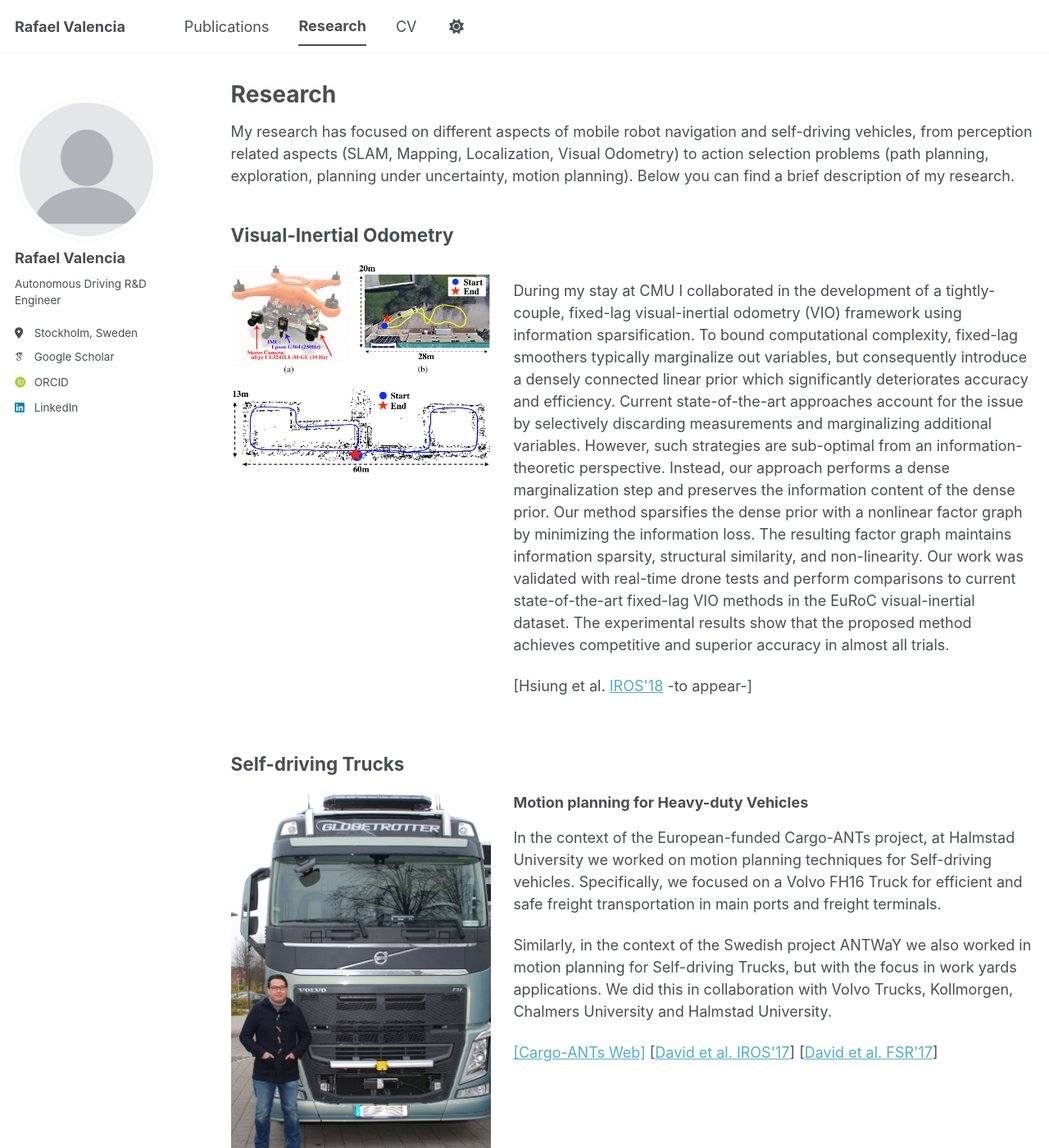
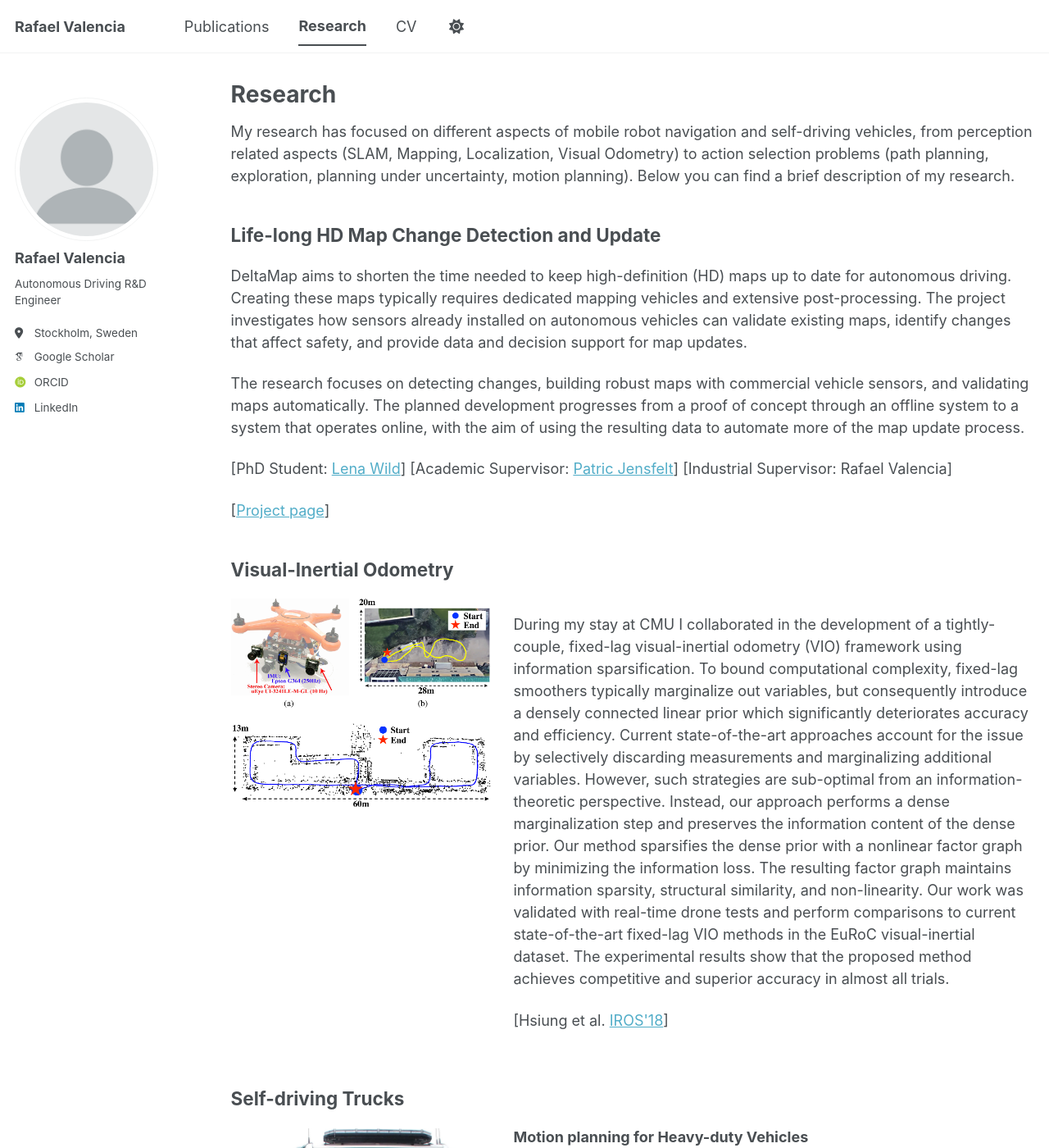
Before and after one commit to rafaelvalencia/rafaelvalencia.github.io, a Jekyll site: the page built from _pages/research.html, in a window 1280 px wide and 1400 px high. Shown: the whole window at 82% size. Built offline with Jekyll 4.4.1, drawn with Linux system fonts in a browser that asks for light colours; some web fonts are replaced; a script bundle is joined from its source files by our own code; library files that are not in the unit come from our copies.

Commit message:
Add HD map research project and update VIO reference

```diff
--- a/_pages/research.html
+++ b/_pages/research.html
@@ -7,6 +7,16 @@ author_profile: true
 
 <div class="research-page">
   <p>My research has focused on different aspects of mobile robot navigation and self-driving vehicles, from perception related aspects (SLAM, Mapping, Localization, Visual Odometry) to action selection problems (path planning, exploration, planning under uncertainty, motion planning). Below you can find a brief description of my research.</p>
+
+  <section class="research-section" aria-labelledby="life-long-hd-map-change-detection-and-update">
+    <h2 id="life-long-hd-map-change-detection-and-update">Life-long HD Map Change Detection and Update</h2>
+    <div class="research-section__text">
+      <p>DeltaMap aims to shorten the time needed to keep high-definition (HD) maps up to date for autonomous driving. Creating these maps typically requires dedicated mapping vehicles and extensive post-processing. The project investigates how sensors already installed on autonomous vehicles can validate existing maps, identify changes that affect safety, and provide data and decision support for map updates.</p>
+      <p>The research focuses on detecting changes, building robust maps with commercial vehicle sensors, and validating maps automatically. The planned development progresses from a proof of concept through an offline system to a system that operates online, with the aim of using the resulting data to automate more of the map update process.</p>
+      <p>[PhD Student: <a href="https://lwildd.github.io/">Lena Wild</a>] [Academic Supervisor: <a href="https://www.kth.se/profile/patric">Patric Jensfelt</a>] [Industrial Supervisor: Rafael Valencia]</p>
+      <p>[<a href="https://strategiska.se/en/research/ongoing-research/industrial-phd-2022/project/12477/">Project page</a>]</p>
+    </div>
+  </section>
 
   <section class="research-section" aria-labelledby="visual-inertial-odometry">
     <h2 id="visual-inertial-odometry">Visual-Inertial Odometry</h2>
@@ -18,7 +28,7 @@ author_profile: true
       </div>
       <div class="research-section__text">
         <p>During my stay at CMU I collaborated in the development of a tightly-couple, fixed-lag visual-inertial odometry (VIO) framework using information sparsification. To bound computational complexity, fixed-lag smoothers typically marginalize out variables, but consequently introduce a densely connected linear prior which significantly deteriorates accuracy and efficiency. Current state-of-the-art approaches account for the issue by selectively discarding measurements and marginalizing additional variables. However, such strategies are sub-optimal from an information-theoretic perspective. Instead, our approach performs a dense marginalization step and preserves the information content of the dense prior. Our method sparsifies the dense prior with a nonlinear factor graph by minimizing the information loss. The resulting factor graph maintains information sparsity, structural similarity, and non-linearity. Our work was validated with real-time drone tests and perform comparisons to current state-of-the-art fixed-lag VIO methods in the EuRoC visual-inertial dataset. The experimental results show that the proposed method achieves competitive and superior accuracy in almost all trials.</p>
-        <p>[Hsiung et al. <a href="https://ras.papercept.net/conferences/conferences/IROS18/program/IROS18_ContentListWeb_2.html#tucts3_01">IROS&#x27;18</a> -to appear-]</p>
+        <p>[Hsiung et al. <a href="https://www.cs.cmu.edu/~kaess/pub/Hsiung18iros.html">IROS&#x27;18</a>]</p>
       </div>
     </div>
   </section>
```
